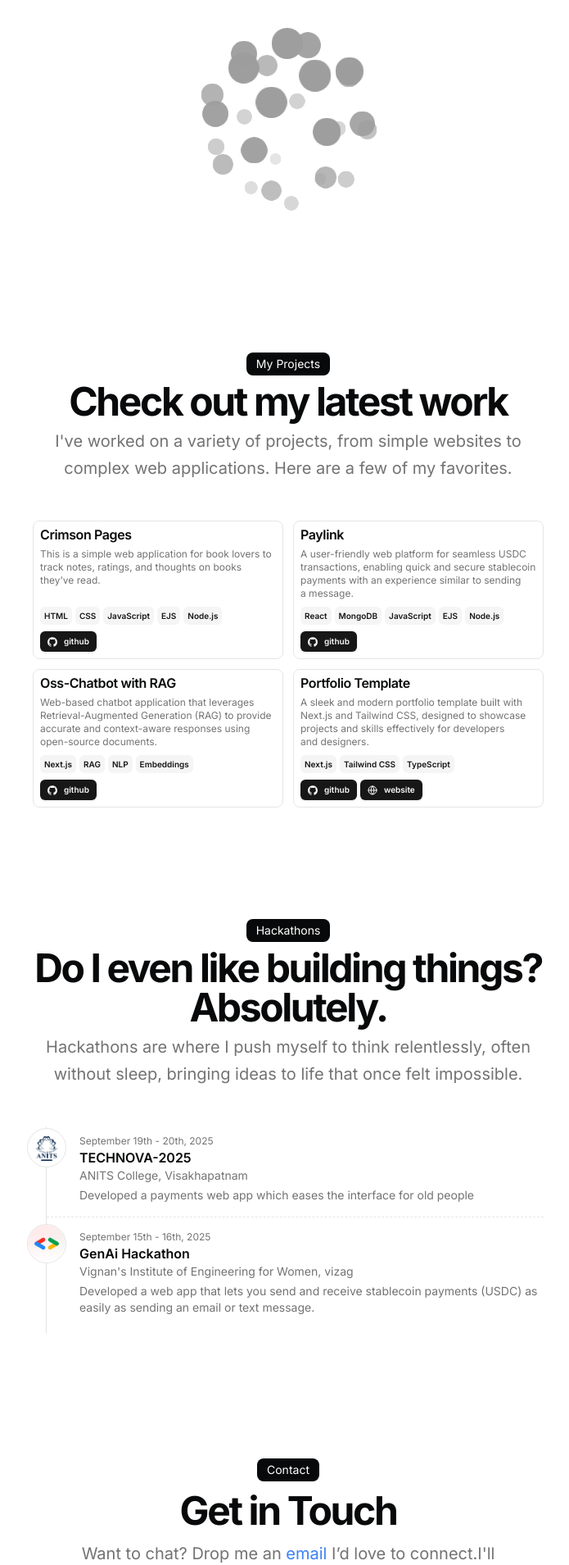
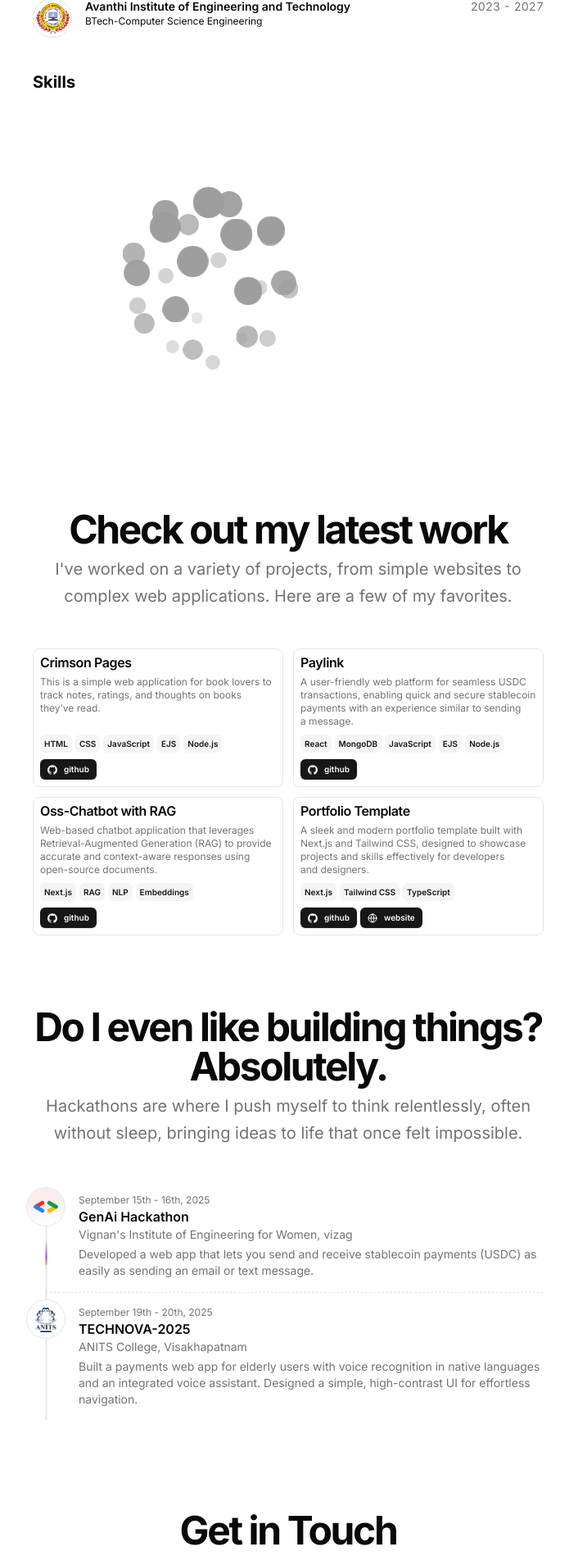
Before and after one commit to rooney011/portfolio-main, a Next.js app: page / in a window 1280 px wide. Shown: the part 860-2769 px from the top of the page at 82% size, without its empty margins (288-983 px from the left). Built offline with nearby package versions, Linux system fonts and the light colour scheme.

Commit message:
made changes to the page

```diff
--- a/src/app/page.tsx
+++ b/src/app/page.tsx
@@ -1,3 +1,5 @@
+"use client";
+
 import { Cloud } from "@/components/cloud";
 import { HackathonCard } from "@/components/hackathon-card";
 import BlurFade from "@/components/magicui/blur-fade";
@@ -9,10 +11,16 @@ import { Badge } from "@/components/ui/badge";
 import { DATA } from "@/data/resume";
 import Link from "next/link";
 import Markdown from "react-markdown";
+import { AnimatedBeam } from "@/components/ui/animated-beam";
+import { useRef } from "react";
 
 const BLUR_FADE_DELAY = 0.04;
 
 export default function Page() {
+  const containerRef = useRef<HTMLDivElement>(null);
+  const topRef = useRef<HTMLDivElement>(null);
+  const bottomRef = useRef<HTMLDivElement>(null);
+
   return (
     <main className="flex flex-col min-h-[100dvh] space-y-10">
       <section id="hero">
@@ -32,7 +40,7 @@ export default function Page() {
               />
             </div>
             <BlurFade delay={BLUR_FADE_DELAY}>
-              <Avatar className="size-28 border">
+              <Avatar className="size-30 border">
                 <AvatarImage alt={DATA.name} src={DATA.avatarUrl} />
                 <AvatarFallback>{DATA.initials}</AvatarFallback>
               </Avatar>
@@ -87,12 +95,13 @@ export default function Page() {
             >
               <ResumeCard
                 key={education.school}
-                href={education.href}
+                // href={education.href}
                 logoUrl={education.logoUrl}
                 altText={education.school}
                 title={education.school}
                 subtitle={education.degree}
                 period={`${education.start} - ${education.end}`}
+                description={education.description}
               />
             </BlurFade>
           ))}
@@ -104,23 +113,25 @@ export default function Page() {
             <h2 className="text-xl font-bold">Skills</h2>
           </BlurFade>
           <div className="flex flex-wrap gap-1">
-            {DATA.skills.map((skill, id) => (
+            {/* {DATA.skills.map((skill, id) => (
               <BlurFade key={skill} delay={BLUR_FADE_DELAY * 10 + id * 0.05}>
                 <Badge key={skill}>{skill}</Badge>
               </BlurFade>
-            ))}
+            ))} */}
+            <BlurFade delay={BLUR_FADE_DELAY * 10 + DATA.skills.length * 0.05}>
               <Cloud />
+            </BlurFade>
           </div>
         </div>
       </section>
       <section id="projects">
-        <div className="space-y-12 w-full py-12">
+        <div className="space-y-12 w-full py-6">
           <BlurFade delay={BLUR_FADE_DELAY * 11}>
             <div className="flex flex-col items-center justify-center space-y-4 text-center">
               <div className="space-y-2">
-                <div className="inline-block rounded-lg bg-foreground text-background px-3 py-1 text-sm">
+                {/* <div className="inline-block rounded-lg bg-foreground text-background px-3 py-1 text-sm">
                   My Projects
-                </div>
+                </div> */}
                 <h2 className="text-3xl font-bold tracking-tighter sm:text-5xl">
                   Check out my latest work
                 </h2>
@@ -155,13 +166,13 @@ export default function Page() {
         </div>
       </section>
       <section id="hackathons">
-        <div className="space-y-12 w-full py-12">
+        <div className="space-y-12 w-full py-6">
           <BlurFade delay={BLUR_FADE_DELAY * 13}>
             <div className="flex flex-col items-center justify-center space-y-4 text-center">
               <div className="space-y-2">
-                <div className="inline-block rounded-lg bg-foreground text-background px-3 py-1 text-sm">
+                {/* <div className="inline-block rounded-lg bg-foreground text-background px-3 py-1 text-sm">
                   Hackathons
-                </div>
+                </div> */}
                 <h2 className="text-3xl font-bold tracking-tighter sm:text-5xl">
                   Do I even like building things? Absolutely.
                 </h2>
@@ -174,7 +185,28 @@ export default function Page() {
             </div>
           </BlurFade>
           <BlurFade delay={BLUR_FADE_DELAY * 14}>
-            <ul className="mb-4 ml-4 divide-y divide-dashed border-l">
+            <div
+              className="relative h-full w-full"
+              ref={containerRef}
+            >
+              <div
+                ref={topRef}
+                className="absolute top-0 left-4 h-4 w-px bg-transparent"
+              />
+              <div
+                ref={bottomRef}
+                className="absolute bottom-0 left-4 h-4 w-px bg-transparent"
+              />
+              <AnimatedBeam
+                containerRef={containerRef}
+                fromRef={topRef}
+                toRef={bottomRef}
+                vertical
+                curvature={0}
+                endYOffset={0}
+                startYOffset={0}
+              />
+              <ul className="mb-4 ml-4 divide-y divide-dashed border-l-0">
                 {DATA.hackathons.map((project, id) => (
                   <BlurFade
                     key={project.title + project.dates}
@@ -191,16 +223,17 @@ export default function Page() {
                   </BlurFade>
                 ))}
               </ul>
+            </div>
           </BlurFade>
         </div>
       </section>
       <section id="contact">
-        <div className="grid items-center justify-center gap-4 px-4 text-center md:px-6 w-full py-12">
+        <div className="grid items-center justify-center gap-4 px-4 text-center md:px-6 w-full py-6">
           <BlurFade delay={BLUR_FADE_DELAY * 16}>
             <div className="space-y-3">
-              <div className="inline-block rounded-lg bg-foreground text-background px-3 py-1 text-sm">
+              {/* <div className="inline-block rounded-lg bg-foreground text-background px-3 py-1 text-sm">
                 Contact
-              </div>
+              </div> */}
               <h2 className="text-3xl font-bold tracking-tighter sm:text-5xl">
                 Get in Touch
               </h2>
@@ -212,7 +245,8 @@ export default function Page() {
                 >
                   email
                 </Link>{" "}
-                I’d love to connect.I&apos;ll respond whenever I can.
+                I’d love to connect.
+                {/* I&apos;ll respond whenever I can. */}
               </p>
             </div>
           </BlurFade>
--- a/src/components/cloud.tsx
+++ b/src/components/cloud.tsx
@@ -1,4 +1,14 @@
 import { IconCloud } from "@/components/ui/icon-cloud";
+import { useRef, useState, useEffect } from "react";
+import {
+  Card,
+  CardContent,
+  CardDescription,
+  CardHeader,
+  CardTitle,
+} from "@/components/ui/card";
+import { AnimatedBeam } from "@/components/ui/animated-beam";
+import { cn } from "@/lib/utils";
 
 const slugs = [
   "typescript",
@@ -25,19 +35,118 @@ const slugs = [
   "django",
   "mongodb",
   "jupyter",
-    "linux",
-    "c",
-    "cpp",
-]
+  "linux",
+  "c",
+  "cpp",
+];
+
+const slugDescriptions: Record<string, string> = {
+  typescript: "JavaScript with syntax for types.",
+  javascript: "The programming language of the Web.",
+  java: "A high-level, class-based, object-oriented programming language.",
+  react: "A JavaScript library for building user interfaces.",
+  html5: "The latest evolution of the standard that defines HTML.",
+  css3: "The latest evolution of the Cascading Style Sheets language.",
+  nodedotjs: "JavaScript runtime built on Chrome's V8 JavaScript engine.",
+  express: "Fast, unopinionated, minimalist web framework for Node.js.",
+  nextdotjs: "The React Framework for the Web.",
+  postgresql: "The World's Most Advanced Open Source Relational Database.",
+  supabase: "The Open Source Firebase Alternative.",
+  vercel: "Develop. Preview. Ship.",
+  postman: "The Collaboration Platform for API Development.",
+  docker: "Empowering App Development for Developers.",
+  git: "Distributed version control system.",
+  github: "Where the world builds software.",
+  visualstudiocode: "Code editing. Redefined.",
+  figma: "The collaborative interface design tool.",
+  tailwindcss: "Rapidly build modern websites without ever leaving your HTML.",
+  npm: "The package manager for JavaScript.",
+  python: "A programming language that lets you work quickly.",
+  django: "The Web framework for perfectionists with deadlines.",
+  mongodb: "The application data platform.",
+  jupyter: "Interactive computing across all programming languages.",
+  linux: "Open source operating system.",
+  c: "A general-purpose, procedural computer programming language.",
+  cpp: "A general-purpose programming language created by Bjarne Stroustrup.",
+};
 
 export function Cloud() {
+  const [selectedSlug, setSelectedSlug] = useState<string | null>(null);
+  const containerRef = useRef<HTMLDivElement>(null);
+  const cloudRef = useRef<HTMLDivElement>(null);
+  const cardRef = useRef<HTMLDivElement>(null);
+  const connectionRef = useRef<HTMLDivElement>(null);
+
   const images = slugs.map(
     (slug) => `https://cdn.simpleicons.org/${slug}/${slug}`
-  )
+  );
+
+  useEffect(() => {
+    const handleClickOutside = (event: MouseEvent) => {
+      if (
+        containerRef.current &&
+        !containerRef.current.contains(event.target as Node)
+      ) {
+        setSelectedSlug(null);
+      }
+    };
+
+    document.addEventListener("mousedown", handleClickOutside);
+    return () => {
+      document.removeEventListener("mousedown", handleClickOutside);
+    };
+  }, []);
 
   return (
-    <div className="relative flex size-full items-center justify-center overflow-hidden">
-      <IconCloud images={images} />
+    <div
+      ref={containerRef}
+      className="relative flex w-full flex-col items-center justify-center md:flex-row md:justify-between gap-8 p-4"
+    >
+      <div
+        className="relative flex size-full max-w-lg items-center justify-center overflow-hidden"
+        ref={cloudRef}
+      >
+        <IconCloud
+          images={images}
+          onIconClick={(index) => setSelectedSlug(slugs[index])}
+        />
+      </div>
+
+      {selectedSlug && (
+        <>
+          <div className="relative z-10 w-full max-w-md" ref={cardRef}>
+            <div
+              ref={connectionRef}
+              className="absolute left-0 top-1/2 -translate-x-1/2 -translate-y-1/2 size-2 rounded-full bg-primary opacity-0 md:opacity-100"
+            />
+            <Card className="p-6 border border-white/10 bg-black/5 backdrop-blur-xl shadow-2xl transition-all duration-300 hover:shadow-primary/20 dark:bg-white/5 dark:border-white/10">
+              <CardHeader className="pb-2">
+                <CardTitle className="capitalize text-2xl font-bold bg-gradient-to-r from-primary to-purple-600 bg-clip-text text-transparent">
+                  {selectedSlug}
+                </CardTitle>
+              </CardHeader>
+              <CardContent className="pt-2">
+                <CardDescription className="text-base font-medium text-foreground/80 leading-relaxed">
+                  {slugDescriptions[selectedSlug] || selectedSlug}
+                </CardDescription>
+              </CardContent>
+            </Card>
+
+          </div>
+
+          <AnimatedBeam
+            containerRef={containerRef}
+            fromRef={cloudRef}
+            toRef={connectionRef}
+            duration={1.5}
+            pathColor="rgba(156, 64, 255, 0.4)"
+            gradientStartColor="#ffaa40"
+            gradientStopColor="#9c40ff"
+            curvature={-20}
+            endYOffset={0}
+          />
+        </>
+      )}
     </div>
-  )
+  );
 }
--- a/src/components/ui/animated-beam.tsx
+++ b/src/components/ui/animated-beam.tsx
@@ -23,6 +23,7 @@ export interface AnimatedBeamProps {
   startYOffset?: number
   endXOffset?: number
   endYOffset?: number
+  vertical?: boolean
 }
 
 export const AnimatedBeam: React.FC<AnimatedBeamProps> = ({
@@ -32,7 +33,7 @@ export const AnimatedBeam: React.FC<AnimatedBeamProps> = ({
   toRef,
   curvature = 0,
   reverse = false, // Include the reverse prop
-  duration = Math.random() * 3 + 4,
+  duration = 2,
   delay = 0,
   pathColor = "gray",
   pathWidth = 2,
@@ -43,6 +44,7 @@ export const AnimatedBeam: React.FC<AnimatedBeamProps> = ({
   startYOffset = 0,
   endXOffset = 0,
   endYOffset = 0,
+  vertical = false,
 }) => {
   const id = useId()
   const [pathD, setPathD] = useState("")
@@ -61,6 +63,18 @@ export const AnimatedBeam: React.FC<AnimatedBeamProps> = ({
       x2: ["0%", "100%"],
       y1: ["0%", "0%"],
       y2: ["0%", "0%"],
+    }
+
+  if (vertical) {
+    gradientCoordinates.x1 = ["0%", "0%"]
+    gradientCoordinates.x2 = ["0%", "0%"]
+    gradientCoordinates.y1 = ["10%", "110%"]
+    gradientCoordinates.y2 = ["0%", "100%"]
+
+    if (reverse) {
+      gradientCoordinates.y1 = ["90%", "-10%"]
+      gradientCoordinates.y2 = ["100%", "0%"]
+    }
   }
 
   useEffect(() => {
@@ -84,8 +98,7 @@ export const AnimatedBeam: React.FC<AnimatedBeamProps> = ({
           rectB.top - containerRect.top + rectB.height / 2 + endYOffset
 
         const controlY = startY - curvature
-        const d = `M ${startX},${startY} Q ${
-          (startX + endX) / 2
+        const d = `M ${startX},${startY} Q ${(startX + endX) / 2
           },${controlY} ${endX},${endY}`
         setPathD(d)
       }
--- a/src/data/resume.tsx
+++ b/src/data/resume.tsx
@@ -27,7 +27,12 @@ export const DATA = {
   ],
   navbar: [
     { href: "/", icon: HomeIcon, label: "Home" },
-    { href: "/blog", icon: NotebookIcon, label: "Blog" },
+    {
+      name: "Blog",
+      href: "https://soulscript.hashnode.dev",
+      icon: NotebookIcon,
+      label: "Blog",
+    },
   ],
   contact: {
     email: "bvsa2020@gmail.com",
@@ -58,7 +63,7 @@ export const DATA = {
         url: "bvsa2020@gmail.com",
         icon: Icons.email,
 
-        navbar: false,
+        navbar: true,
       },
     },
   },
@@ -80,11 +85,13 @@ export const DATA = {
   education: [
     {
       school: "Avanthi Institute of Engineering and Technology",
-      href: "",
+      // href: "https://aietta.ac.in/",
       degree: "BTech-Computer Science Engineering",
       logoUrl: "/AVEVlogo.png",
       start: "2023",
       end: "2027",
+      description:
+        "I'm currently pursuing my BTech in Computer Science Engineering at Avanthi Institute of Engineering and Technology.",
     },
   ],
   projects: [
@@ -193,17 +200,6 @@ export const DATA = {
   ],
   hackathons: [
     {
-      title: "TECHNOVA-2025",
-      dates: "September 19th - 20th, 2025",
-      location: "ANITS College, Visakhapatnam",
-      description:
-        "Developed a payments web app which eases the interface for old people ",
-
-      image: "/anits.png",
-      mlh: "",
-      links: [],
-    },
-    {
       title: "GenAi Hackathon",
       dates: "September 15th - 16th, 2025",
       location: "Vignan's Institute of Engineering for Women, vizag",
@@ -214,6 +210,18 @@ export const DATA = {
       mlh: "",
       links: [],
     },
+    {
+      title: "TECHNOVA-2025",
+      dates: "September 19th - 20th, 2025",
+      location: "ANITS College, Visakhapatnam",
+      description:
+        "Built a payments web app for elderly users with voice recognition in native languages and an integrated voice assistant. Designed a simple, high-contrast UI for effortless navigation.",
+
+      image: "/anits.png",
+      mlh: "",
+      links: [],
+    },
+
 
   ],
 } as const;
```
Also changed, not shown: src/components/ui/icon-cloud.tsx (+6 -1 lines). Lines whose indentation alone changed are shown as unchanged.
